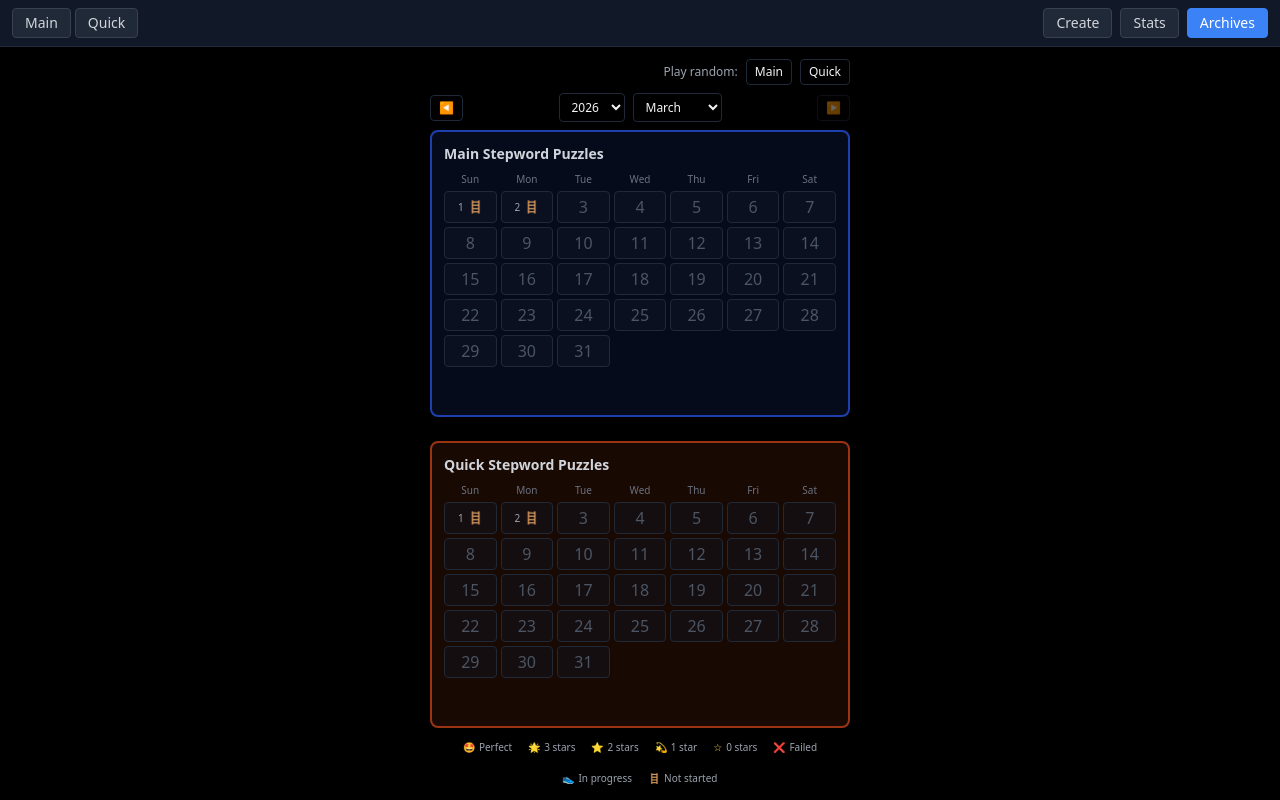
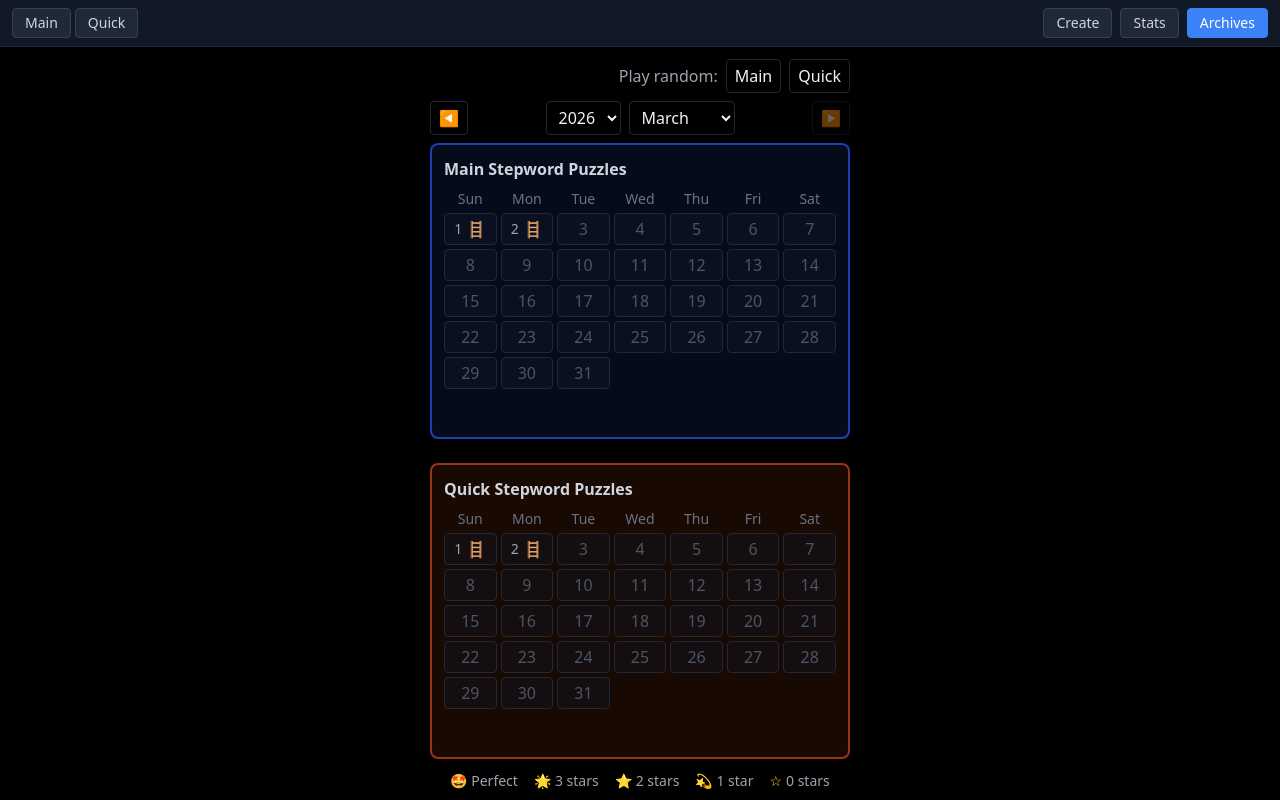
Before and after one commit to benreich4/stepwords, a React (Vite) app: page /archives in a window 1280 px wide. Shown: the top 800 px of the page. Built offline with nearby package versions, Linux system fonts and the light colour scheme.

Commit message:
increase font size in settings and archives

```diff
--- a/src/components/BadgesDisplay.jsx
+++ b/src/components/BadgesDisplay.jsx
@@ -20,7 +20,7 @@ export default function BadgesDisplay({ lightMode = false, compact = false }) {
           <div
             key={key}
             className={`flex items-center gap-2 px-2 py-1.5 rounded-lg border-2 ${
-              compact ? 'text-xs' : 'text-sm'
+              compact ? 'text-xs md:text-sm' : 'text-sm md:text-base'
             } ${
               isAchieved
                 ? (lightMode ? 'bg-emerald-100 border-emerald-500' : 'bg-emerald-900/40 border-emerald-500')
--- a/src/pages/Archives.jsx
+++ b/src/pages/Archives.jsx
@@ -214,35 +214,35 @@ export default function Archives() {
         {/* Top row with Random button above date selector */}
         {(() => { const lightMode = (()=>{ try { const s=JSON.parse(localStorage.getItem('stepwords-settings')||'{}'); return s.lightMode===true; } catch { return false; } })(); return (
         <div className="mb-2 flex items-center justify-end gap-2">
-          <span className={`text-xs ${lightMode ? 'text-gray-600' : 'text-gray-400'}`}>Play random:</span>
-          <button onClick={goRandomMain} className={`px-2 py-1 text-xs rounded border ${lightMode ? 'border-gray-300 text-gray-700 hover:bg-gray-100' : 'border-gray-800'}`}>Main</button>
-          <button onClick={goRandomQuick} className={`px-2 py-1 text-xs rounded border ${lightMode ? 'border-gray-300 text-gray-700 hover:bg-gray-100' : 'border-gray-800'}`}>Quick</button>
+          <span className={`text-sm md:text-base ${lightMode ? 'text-gray-600' : 'text-gray-400'}`}>Play random:</span>
+          <button onClick={goRandomMain} className={`px-2 py-1 text-sm md:text-base rounded border ${lightMode ? 'border-gray-300 text-gray-700 hover:bg-gray-100' : 'border-gray-800'}`}>Main</button>
+          <button onClick={goRandomQuick} className={`px-2 py-1 text-sm md:text-base rounded border ${lightMode ? 'border-gray-300 text-gray-700 hover:bg-gray-100' : 'border-gray-800'}`}>Quick</button>
         </div>
         )})()}
         <div className="mb-2 flex items-center justify-between gap-2">
           {(() => { const lightMode = (()=>{ try { const s=JSON.parse(localStorage.getItem('stepwords-settings')||'{}'); return s.lightMode===true; } catch { return false; } })(); return (
           <>
-          <button onClick={goPrev} disabled={!canPrev} className={`px-2 py-1 text-xs rounded border disabled:opacity-40 ${lightMode ? 'border-gray-300 text-gray-700 hover:bg-gray-100' : 'border-gray-800'}`}>◀</button>
+          <button onClick={goPrev} disabled={!canPrev} className={`px-2 py-1 text-sm md:text-base rounded border disabled:opacity-40 ${lightMode ? 'border-gray-300 text-gray-700 hover:bg-gray-100' : 'border-gray-800'}`}>◀</button>
           <div className="flex items-center gap-2">
-            <select value={current.year} onChange={onYearChange} className={`rounded px-2 py-1 text-xs border ${lightMode ? 'bg-white border-gray-300 text-gray-800' : 'bg-black border-gray-800'}`}>
+            <select value={current.year} onChange={onYearChange} className={`rounded px-2 py-1 text-sm md:text-base border ${lightMode ? 'bg-white border-gray-300 text-gray-800' : 'bg-black border-gray-800'}`}>
               {years.map((y) => (
                 <option key={y} value={y}>{y}</option>
               ))}
             </select>
-            <select value={current.month} onChange={onMonthChange} className={`rounded px-2 py-1 text-xs border ${lightMode ? 'bg-white border-gray-300 text-gray-800' : 'bg-black border-gray-800'}`}>
+            <select value={current.month} onChange={onMonthChange} className={`rounded px-2 py-1 text-sm md:text-base border ${lightMode ? 'bg-white border-gray-300 text-gray-800' : 'bg-black border-gray-800'}`}>
               {allowedMonthsForYear(current.year).map((m) => (
                 <option key={m} value={m}>{new Intl.DateTimeFormat('en-US', { month: 'long' }).format(new Date(current.year, m, 1))}</option>
               ))}
             </select>
           </div>
-          <button onClick={goNext} disabled={!canNext} className={`px-2 py-1 text-xs rounded border disabled:opacity-40 ${lightMode ? 'border-gray-300 text-gray-700 hover:bg-gray-100' : 'border-gray-800'}`}>▶</button>
+          <button onClick={goNext} disabled={!canNext} className={`px-2 py-1 text-sm md:text-base rounded border disabled:opacity-40 ${lightMode ? 'border-gray-300 text-gray-700 hover:bg-gray-100' : 'border-gray-800'}`}>▶</button>
           </>
           )})()}
         </div>
-      {err && <div className="text-red-400 mb-2">{err}</div>}
+      {err && <div className="text-sm md:text-base text-red-400 mb-2">{err}</div>}
 
       {!months.length && !err && (
-        <div className="text-gray-400 mt-4">No puzzles found.</div>
+        <div className="text-sm md:text-base text-gray-400 mt-4">No puzzles found.</div>
       )}
 
         {currentMonthData && (
@@ -250,8 +250,8 @@ export default function Archives() {
             {/* Main Stepwords Calendar */}
             {(() => { const lightMode = (()=>{ try { const s=JSON.parse(localStorage.getItem('stepwords-settings')||'{}'); return s.lightMode===true; } catch { return false; } })(); return (
             <div className={`rounded-lg border-2 p-3 mb-6 ${lightMode ? 'border-blue-300 bg-blue-50/30' : 'border-blue-800 bg-blue-900/20'}`}>
-              <div className={`text-sm font-semibold mb-2 ${lightMode ? 'text-gray-700' : 'text-gray-300'}`}>Main Stepword Puzzles</div>
-              <div className="grid grid-cols-7 gap-1 text-center text-[10px] text-gray-500 mb-1">
+              <div className={`text-sm md:text-base font-semibold mb-2 ${lightMode ? 'text-gray-700' : 'text-gray-300'}`}>Main Stepword Puzzles</div>
+              <div className="grid grid-cols-7 gap-1 text-center text-xs md:text-sm text-gray-500 mb-1">
                 {['Sun','Mon','Tue','Wed','Thu','Fri','Sat'].map((d) => (
                   <div key={d}>{d}</div>
                 ))}
@@ -307,8 +307,8 @@ export default function Archives() {
                 const borderColor = lightMode ? (solved ? 'border-green-300 hover:border-green-400' : 'border-gray-300 hover:border-gray-400') : (solved ? 'border-green-800 hover:border-green-600' : 'border-gray-800 hover:border-gray-600');
                 return (
                   <Link key={idx} to={`/${puzzle.id}`} className={`h-8 rounded border ${borderColor} ${bg} flex items-center justify-center gap-1`}>
-                    <span className={`text-[10px] ${lightMode ? 'text-gray-600' : 'text-gray-400'}`}>{dayNum}</span>
-                    <span className={`${color} text-xs leading-none`}>{icon}</span>
+                    <span className={`text-xs md:text-sm ${lightMode ? 'text-gray-600' : 'text-gray-400'}`}>{dayNum}</span>
+                    <span className={`${color} text-sm md:text-base leading-none`}>{icon}</span>
                   </Link>
                 );
               })}
@@ -319,8 +319,8 @@ export default function Archives() {
             {/* Quick Stepword calendar */}
             {(() => { const lightMode = (()=>{ try { const s=JSON.parse(localStorage.getItem('stepwords-settings')||'{}'); return s.lightMode===true; } catch { return false; } })(); return (
             <div className={`rounded-lg border-2 p-3 ${lightMode ? 'border-orange-300 bg-orange-50/30' : 'border-orange-800 bg-orange-900/20'}`}>
-              <div className={`text-sm font-semibold mb-2 ${lightMode ? 'text-gray-700' : 'text-gray-300'}`}>Quick Stepword Puzzles</div>
-              <div className="grid grid-cols-7 gap-1 text-center text-[10px] text-gray-500 mb-1">
+              <div className={`text-sm md:text-base font-semibold mb-2 ${lightMode ? 'text-gray-700' : 'text-gray-300'}`}>Quick Stepword Puzzles</div>
+              <div className="grid grid-cols-7 gap-1 text-center text-xs md:text-sm text-gray-500 mb-1">
                 {['Sun','Mon','Tue','Wed','Thu','Fri','Sat'].map((d) => (
                   <div key={d}>{d}</div>
                 ))}
@@ -378,8 +378,8 @@ export default function Archives() {
                   const qBorderColor = lightMode ? (qSolved ? 'border-green-300 hover:border-green-400' : 'border-gray-300 hover:border-gray-400') : (qSolved ? 'border-green-800 hover:border-green-600' : 'border-gray-800 hover:border-gray-600');
                   return (
                     <Link key={idx} to={`/quick/${puzzle.id}`} className={`h-8 rounded border ${qBorderColor} ${qBg} flex items-center justify-center gap-1`}>
-                      <span className={`text-[10px] ${lightMode ? 'text-gray-600' : 'text-gray-400'}`}>{dayNum}</span>
-                      <span className={`${qColor} text-xs leading-none`}>{qIcon}</span>
+                      <span className={`text-xs md:text-sm ${lightMode ? 'text-gray-600' : 'text-gray-400'}`}>{dayNum}</span>
+                      <span className={`${qColor} text-sm md:text-base leading-none`}>{qIcon}</span>
                     </Link>
                   );
                 })}
@@ -388,7 +388,7 @@ export default function Archives() {
             )})()}
             {/* Legend */}
             {(() => { const lightMode = (()=>{ try { const s=JSON.parse(localStorage.getItem('stepwords-settings')||'{}'); return s.lightMode===true; } catch { return false; } })(); return (
-            <div className={`mt-3 flex flex-wrap items-center justify-center gap-4 text-[10px] ${lightMode ? 'text-gray-600' : 'text-gray-400'}`}>
+            <div className={`mt-3 flex flex-wrap items-center justify-center gap-4 text-xs md:text-sm ${lightMode ? 'text-gray-600' : 'text-gray-400'}`}>
               <span className="flex items-center gap-1"><span className="text-yellow-400">🤩</span> Perfect</span>
               <span className="flex items-center gap-1"><span className="text-yellow-300">🌟</span> 3 stars</span>
               <span className="flex items-center gap-1"><span className="text-yellow-300">⭐️</span> 2 stars</span>
@@ -402,7 +402,7 @@ export default function Archives() {
             {/* Badges */}
             {(() => { const lightMode = (()=>{ try { const s=JSON.parse(localStorage.getItem('stepwords-settings')||'{}'); return s.lightMode===true; } catch { return false; } })(); return (
             <div className={`mt-4 pt-4 border-t rounded-lg p-3 ${lightMode ? 'border-slate-200 bg-slate-100' : 'border-slate-700 bg-slate-800/50'}`}>
-              <div className={`text-sm font-semibold mb-2 ${lightMode ? 'text-slate-800' : 'text-slate-200'}`}>Badges</div>
+              <div className={`text-sm md:text-base font-semibold mb-2 ${lightMode ? 'text-slate-800' : 'text-slate-200'}`}>Badges</div>
               <BadgesDisplay lightMode={lightMode} compact />
             </div>
             )})()}
```
Also changed, not shown: src/Game.jsx (+7 -7 lines), src/lib/lifelines.jsx (+9 -9 lines).
